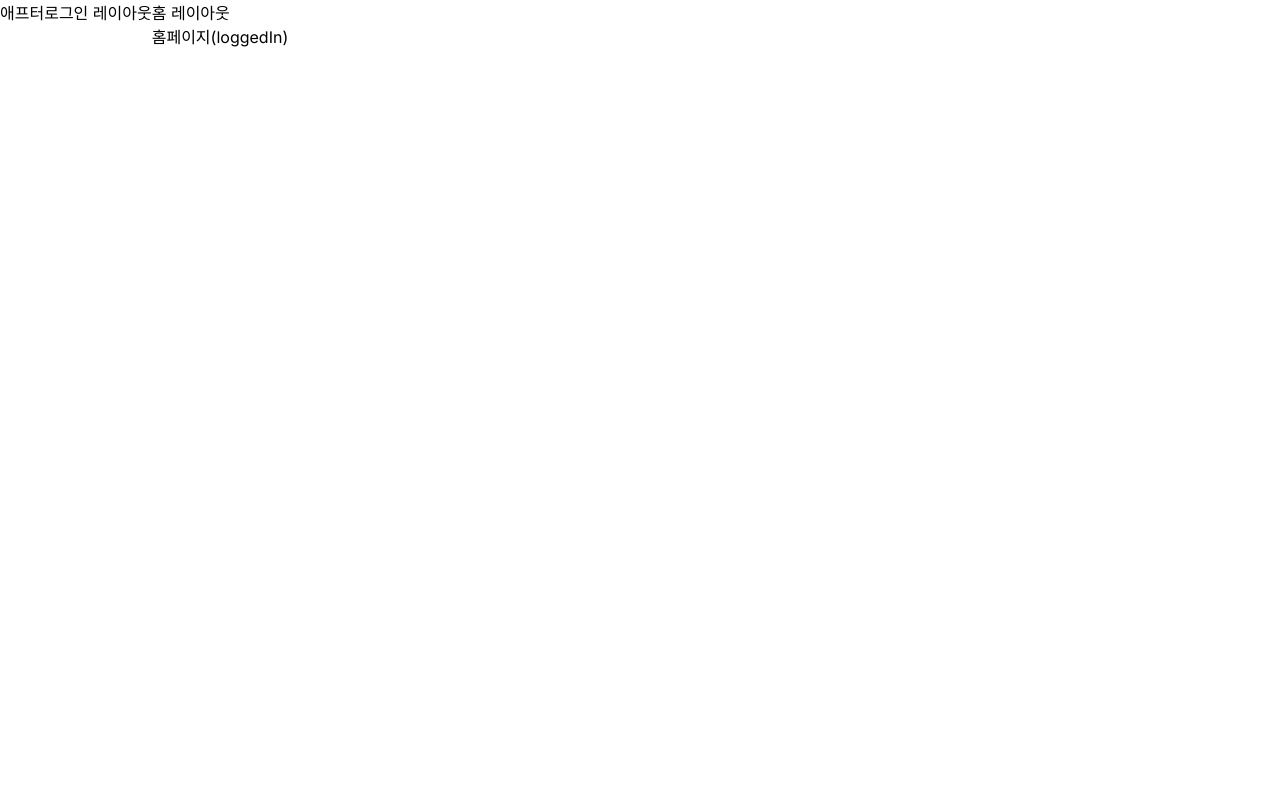
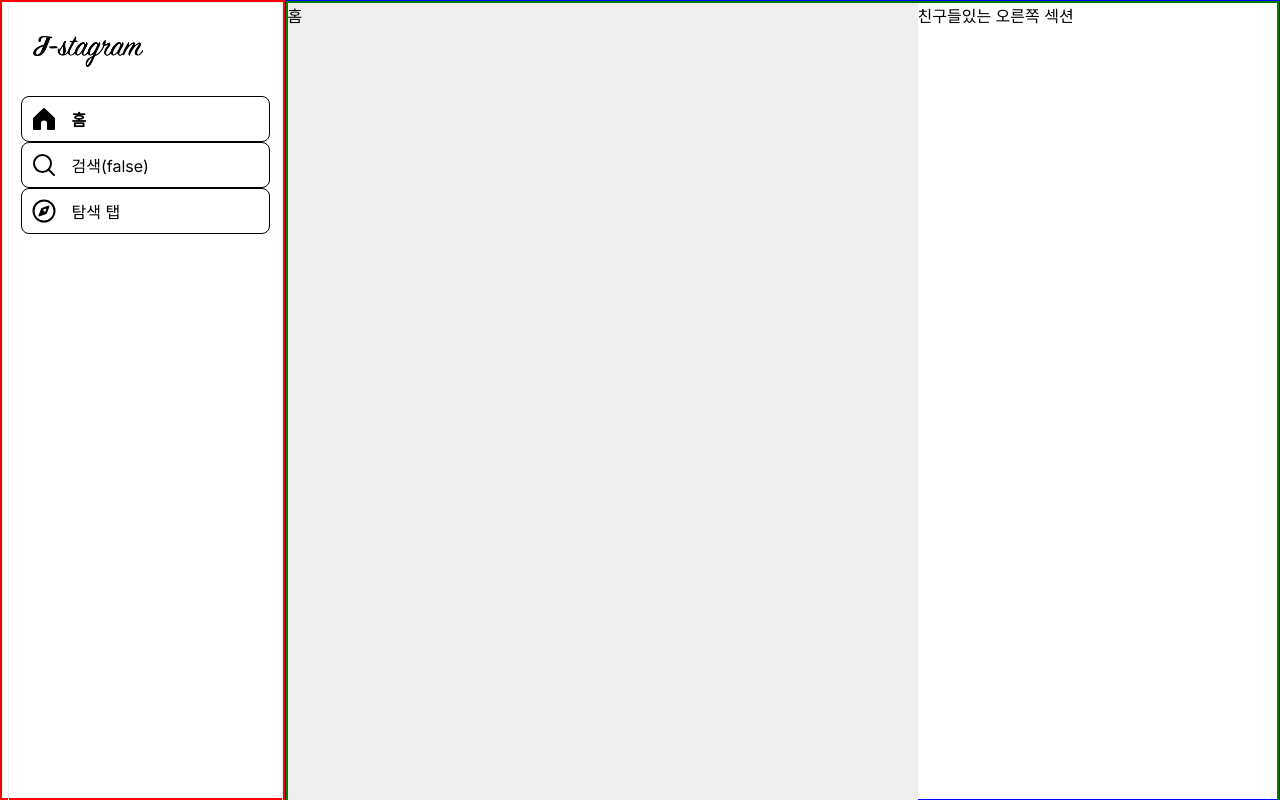
Before and after one commit to hyeminem-Jo/j-com, a Next.js app: page /home in a window 1280 px wide. Built offline with nearby package versions, Linux system fonts and the light colour scheme.

Commit message:
🎨loggedIn 페이지 레이아웃 잡기 & nav 메뉴 작업중

```diff
--- /dev/null
+++ b/src/app/(loggedIn)/_component/NavMenu.tsx
@@ -0,0 +1,215 @@
+'use client'
+
+import Link from 'next/link'
+import { useSelectedLayoutSegment } from 'next/navigation'
+import { useEffect, useRef, useState } from 'react'
+import style from './navMenu.module.scss'
+
+function NavMenu() {
+  const segment = useSelectedLayoutSegment()
+  const [currentSegment, setCurrentSegment] = useState('')
+  // console.log('segment :', segment)
+  // console.log('currentSegment: ', currentSegment)
+
+  useEffect(() => {
+    if (segment !== currentSegment) {
+      setCurrentSegment(segment)
+    }
+  }, [segment])
+
+  const segmentHandler = (url) => {
+    setCurrentSegment(url)
+    if (currentSegment === 'search') {
+      setCurrentSegment(segment)
+    }
+  }
+
+  return (
+    <nav>
+      <ul className={style.menuList}>
+        <li>
+          <Link href="/home" onClick={() => segmentHandler('home')}>
+            <div className={style.menuItem}>
+              {currentSegment === 'home' ? (
+                <>
+                  <svg
+                    aria-label="홈"
+                    className="x1lliihq x1n2onr6 x5n08af"
+                    fill="currentColor"
+                    height="24"
+                    role="img"
+                    viewBox="0 0 24 24"
+                    width="24"
+                  >
+                    <title>홈</title>
+                    <path d="M22 23h-6.001a1 1 0 0 1-1-1v-5.455a2.997 2.997 0 1 0-5.993 0V22a1 1 0 0 1-1 1H2a1 1 0 0 1-1-1V11.543a1.002 1.002 0 0 1 .31-.724l10-9.543a1.001 1.001 0 0 1 1.38 0l10 9.543a1.002 1.002 0 0 1 .31.724V22a1 1 0 0 1-1 1Z" />
+                  </svg>
+                  <span style={{ fontWeight: 'bold' }}>홈</span>
+                </>
+              ) : (
+                <>
+                  <svg
+                    aria-label="홈"
+                    className="x1lliihq x1n2onr6 x5n08af"
+                    fill="currentColor"
+                    height="24"
+                    role="img"
+                    viewBox="0 0 24 24"
+                    width="24"
+                  >
+                    <title>홈</title>
+                    <path
+                      d="M9.005 16.545a2.997 2.997 0 0 1 2.997-2.997A2.997 2.997 0 0 1 15 16.545V22h7V11.543L12 2 2 11.543V22h7.005Z"
+                      fill="none"
+                      stroke="currentColor"
+                      strokeLinejoin="round"
+                      strokeWidth="2"
+                    />
+                  </svg>
+                  <span>홈</span>
+                </>
+              )}
+            </div>
+          </Link>
+        </li>
+        <li>
+          <Link href="#" onClick={() => segmentHandler('search')}>
+            <div className={style.menuItem}>
+              {currentSegment === 'search' ? (
+                <>
+                  <svg
+                    aria-label="검색"
+                    className="x1lliihq x1n2onr6 x5n08af"
+                    fill="currentColor"
+                    height="24"
+                    role="img"
+                    viewBox="0 0 24 24"
+                    width="24"
+                  >
+                    <title>검색</title>
+                    <path
+                      d="M18.5 10.5a8 8 0 1 1-8-8 8 8 0 0 1 8 8Z"
+                      fill="none"
+                      stroke="currentColor"
+                      strokeLinecap="round"
+                      strokeLinejoin="round"
+                      strokeWidth="3"
+                    />
+                    <line
+                      fill="none"
+                      stroke="currentColor"
+                      strokeLinecap="round"
+                      strokeLinejoin="round"
+                      strokeWidth="3"
+                      x1="16.511"
+                      x2="21.643"
+                      y1="16.511"
+                      y2="21.643"
+                    />
+                  </svg>
+                  <span style={{ fontWeight: 'bold' }}>검색(true)</span>
+                </>
+              ) : (
+                <>
+                  <svg
+                    aria-label="검색"
+                    className="x1lliihq x1n2onr6 x5n08af"
+                    fill="currentColor"
+                    height="24"
+                    role="img"
+                    viewBox="0 0 24 24"
+                    width="24"
+                  >
+                    <title>검색</title>
+                    <path
+                      d="M19 10.5A8.5 8.5 0 1 1 10.5 2a8.5 8.5 0 0 1 8.5 8.5Z"
+                      fill="none"
+                      stroke="currentColor"
+                      strokeLinecap="round"
+                      strokeLinejoin="round"
+                      strokeWidth="2"
+                    />
+                    <line
+                      fill="none"
+                      stroke="currentColor"
+                      strokeLinecap="round"
+                      strokeLinejoin="round"
+                      strokeWidth="2"
+                      x1="16.511"
+                      x2="22"
+                      y1="16.511"
+                      y2="22"
+                    />
+                  </svg>
+                  <span>검색(false)</span>
+                </>
+              )}
+            </div>
+          </Link>
+        </li>
+        <li>
+          <Link href="/explore" onClick={() => segmentHandler('explore')}>
+            <div className={style.menuItem}>
+              {currentSegment === 'explore' ? (
+                <>
+                  <svg
+                    aria-label="탐색 탭"
+                    className="x1lliihq x1n2onr6 x5n08af"
+                    fill="currentColor"
+                    height="24"
+                    role="img"
+                    viewBox="0 0 24 24"
+                    width="24"
+                  >
+                    <title>탐색 탭</title>
+                    <path d="m13.173 13.164 1.491-3.829-3.83 1.49ZM12.001.5a11.5 11.5 0 1 0 11.5 11.5A11.513 11.513 0 0 0 12.001.5Zm5.35 7.443-2.478 6.369a1 1 0 0 1-.57.569l-6.36 2.47a1 1 0 0 1-1.294-1.294l2.48-6.369a1 1 0 0 1 .57-.569l6.359-2.47a1 1 0 0 1 1.294 1.294Z" />
+                  </svg>
+                  <span style={{ fontWeight: 'bold' }}>탐색 탭</span>
+                </>
+              ) : (
+                <>
+                  <svg
+                    aria-label="탐색 탭"
+                    className="x1lliihq x1n2onr6 x5n08af"
+                    fill="currentColor"
+                    height="24"
+                    role="img"
+                    viewBox="0 0 24 24"
+                    width="24"
+                  >
+                    <title>탐색 탭</title>
+                    <polygon
+                      fill="none"
+                      points="13.941 13.953 7.581 16.424 10.06 10.056 16.42 7.585 13.941 13.953"
+                      stroke="currentColor"
+                      strokeLinecap="round"
+                      strokeLinejoin="round"
+                      strokeWidth="2"
+                    />
+                    <polygon
+                      fillRule="evenodd"
+                      points="10.06 10.056 13.949 13.945 7.581 16.424 10.06 10.056"
+                    />
+                    <circle
+                      cx="12.001"
+                      cy="12.005"
+                      fill="none"
+                      r="10.5"
+                      stroke="currentColor"
+                      strokeLinecap="round"
+                      strokeLinejoin="round"
+                      strokeWidth="2"
+                    />
+                  </svg>
+                  <span>탐색 탭</span>
+                </>
+              )}
+            </div>
+          </Link>
+        </li>
+      </ul>
+    </nav>
+  )
+}
+
+export default NavMenu
--- /dev/null
+++ b/src/app/(loggedIn)/_component/navMenu.module.scss
@@ -0,0 +1,21 @@
+.menuList {
+
+  a {
+    display: block;
+  }
+
+  .menuItem {
+    display: flex;
+    align-items: center;
+    width: 100%;
+    padding: 10px;
+    border-radius: 8px;
+    border: 1px solid;
+    &:hover {
+     background-color: rgba(0, 0, 0, .05);
+    }
+    span {
+      padding-left: 16px;
+    }
+  }
+}
--- a/src/app/(loggedIn)/home/layout.tsx
+++ b/src/app/(loggedIn)/home/layout.tsx
@@ -1,8 +1,3 @@
 export default async function HomeLayout({ children }) {
-  return (
-    <div>
-      홈 레이아웃
-      {children}
-    </div>
-  )
+  return <div>{children}</div>
 }
--- a/src/app/(loggedIn)/home/page.tsx
+++ b/src/app/(loggedIn)/home/page.tsx
@@ -1,3 +1,7 @@
-export default function Home() {
-  return <main>홈페이지(loggedIn)</main>
+import React from 'react'
+
+function HomePage() {
+  return <div>홈</div>
 }
+
+export default HomePage
--- a/src/app/(loggedIn)/layout.module.scss
+++ b/src/app/(loggedIn)/layout.module.scss
@@ -1,6 +1,47 @@
 .container {
   display: flex;
   align-items: stretch;
-  height: 100dvh;
   background-color: #fff;
+
+  .leftWrapper {
+    display: flex;
+    justify-content: flex-end;
+    border: 2px solid red;
+    flex-grow: 1;
+    .leftSection {
+      width: 275px;
+      .leftFixed {
+        position: fixed;
+        width: inherit;
+        height: 100dvh;
+        padding: 8px 12px 20px;
+        border: 1px solid #eee;
+        z-index: 10;
+        > a {
+          display: block;
+          padding: 25px 12px;
+        }
+      }
+    }
+  }
+
+  .rightWrapper {
+    width: 990px;
+    height: 100dvh;
+    border: 1px solid blue;
+    flex-grow: 1;
+    .rightWrapperInner {
+      display: flex;
+      border: 2px solid green;
+      .main {
+        width: 630px;
+        height: 200dvh;
+        background-color: #eee;
+      }
+      .rightSection {
+        width: 300px;
+        height: 100dvh;
+      }
+    }
+  }
 }
--- a/src/app/(loggedIn)/layout.tsx
+++ b/src/app/(loggedIn)/layout.tsx
@@ -1,10 +1,30 @@
+import NavMenu from '@/app/(loggedIn)/_component/NavMenu'
+import Link from 'next/link'
+import Image from 'next/image'
 import style from './layout.module.scss'
+import logo from '../../../public/logo.png'
 
 export default function AfterLoginLayout({ children }) {
   return (
     <div className={style.container}>
-      애프터로그인 레이아웃
-      {children}
+      <header className={style.leftWrapper}>
+        <section className={style.leftSection}>
+          <div className={style.leftFixed}>
+            <Link href="/">
+              <Image src={logo} width={110} alt="logo" />
+            </Link>
+            <NavMenu />
+          </div>
+        </section>
+      </header>
+      <div className={style.rightWrapper}>
+        <div className={style.rightWrapperInner}>
+          <main className={style.main}>{children}</main>
+          <section className={style.rightSection}>
+            친구들있는 오른쪽 섹션
+          </section>
+        </div>
+      </div>
     </div>
   )
 }
--- a/src/app/_component/common/Input.tsx
+++ b/src/app/_component/common/Input.tsx
@@ -27,7 +27,9 @@ function Input({
 
   return (
     <div className={style.field}>
-      <div className={`${type === 'checkbox' ? 'checkbox' : ''} input-form`}>
+      <div
+        className={`${type === 'checkbox' ? 'checkbox' : ''} ${style.inputForm}`}
+      >
         {label && <label htmlFor={name}>{label}</label>}
         <input
           id={name}
@@ -40,7 +42,7 @@ function Input({
           {...rest}
         />
         {error && (
-          <span className="error">
+          <span className={style.error}>
             <em>*</em>
             {error.message}
           </span>
--- a/src/app/_component/common/input.module.scss
+++ b/src/app/_component/common/input.module.scss
@@ -1,7 +1,7 @@
 .field {
   width: 100%;
 
-  div {
+  .inputForm {
     display: flex;
     flex-wrap: wrap;
     margin-top: 30px;
--- a/src/app/globals.scss
+++ b/src/app/globals.scss
@@ -85,23 +85,20 @@ body {
   overflow-x: hidden;
 }
 
-body {
-  color: rgb(var(--foreground-rgb));
-  background: linear-gradient(
-      to bottom,
-      transparent,
-      rgb(var(--background-end-rgb))
-    )
-    rgb(var(--background-start-rgb));
+ul,li {
+  margin: 0;
+  padding: 0;
+  list-style: none;
 }
 
 a {
   display: inline-block;
   color: inherit;
   text-decoration: none;
-  &:hover {
-    opacity: 0.8;
-  }
+}
+
+span {
+  display: inline-block;
 }
 
 button {
```
